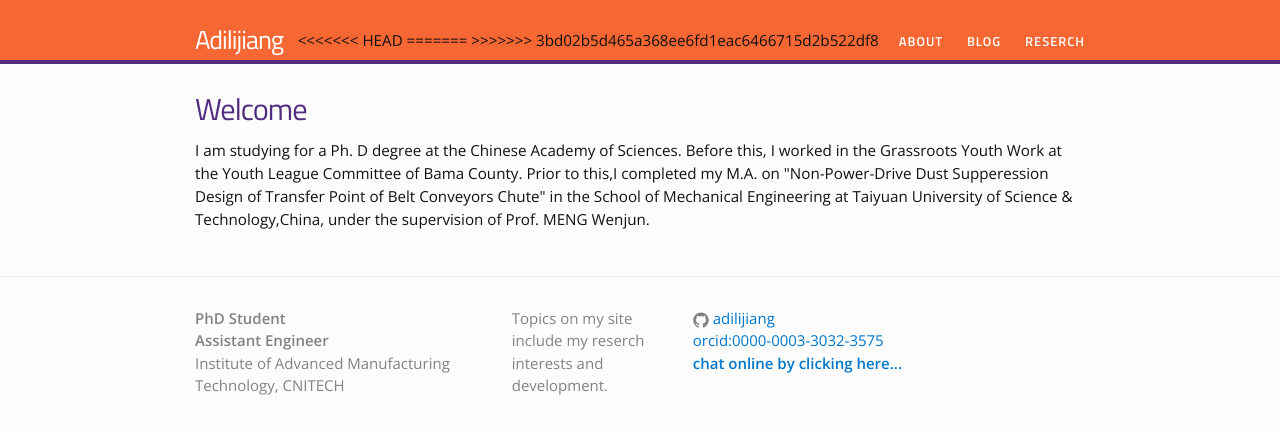
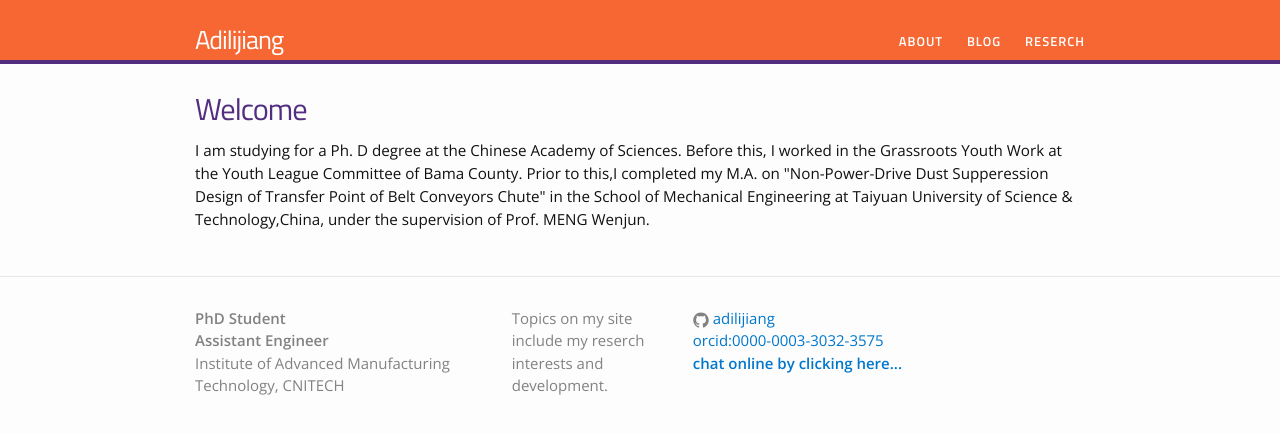
Before and after one commit to adilijiang/adilijiang.github.io, a Jekyll site: the page built from index.html, in a window 1280 px wide. Shown: the top 434 px of the page. Built offline with Jekyll 4.4.1, drawn with Linux system fonts in a browser that asks for light colours.

Commit message:
Update the file
Update the file

```diff
--- a/_includes/header.html
+++ b/_includes/header.html
@@ -2,7 +2,7 @@
 
   <div class="wrapper">
 
-    <a class="site-title" href="{{ site.baseurl}}/">{{ site.title}}</a>
+    <a class="site-title" href="{{ site.baseurl}}/">Adilijiang</a>
 
 
     <nav class="site-nav">
@@ -19,10 +19,6 @@
 
  {% include nav.html  %}
 
-<<<<<<< HEAD
-
-=======
->>>>>>> 3bd02b5d465a368ee6fd1eac6466715d2b522df8
      </div>
     </nav>
 
```
